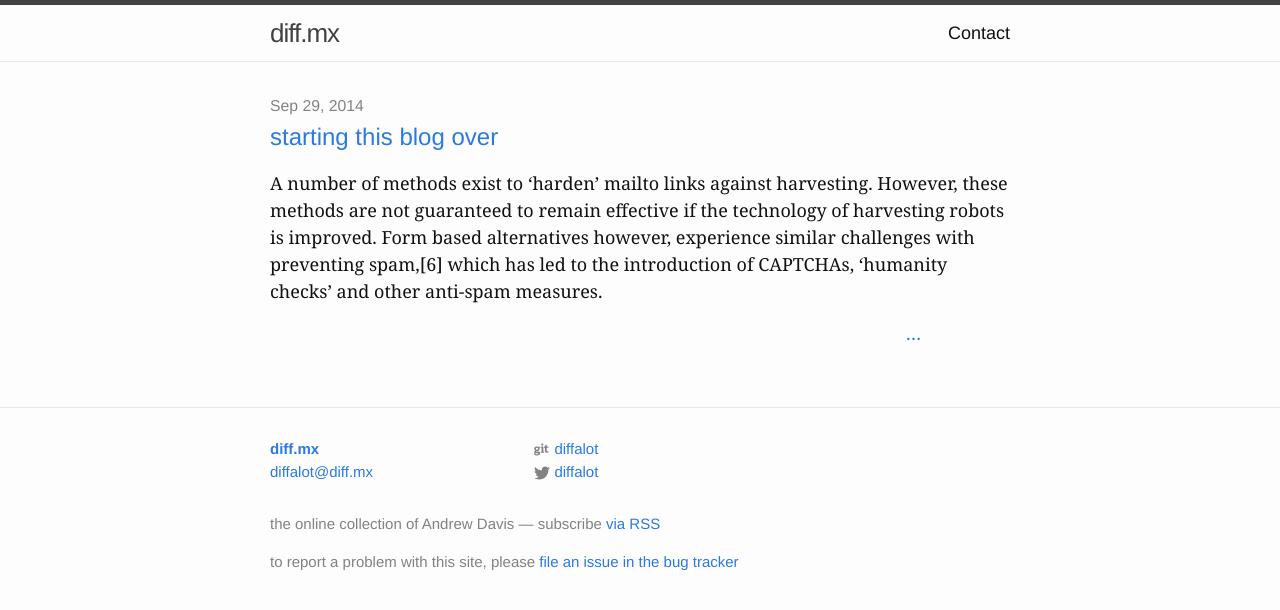
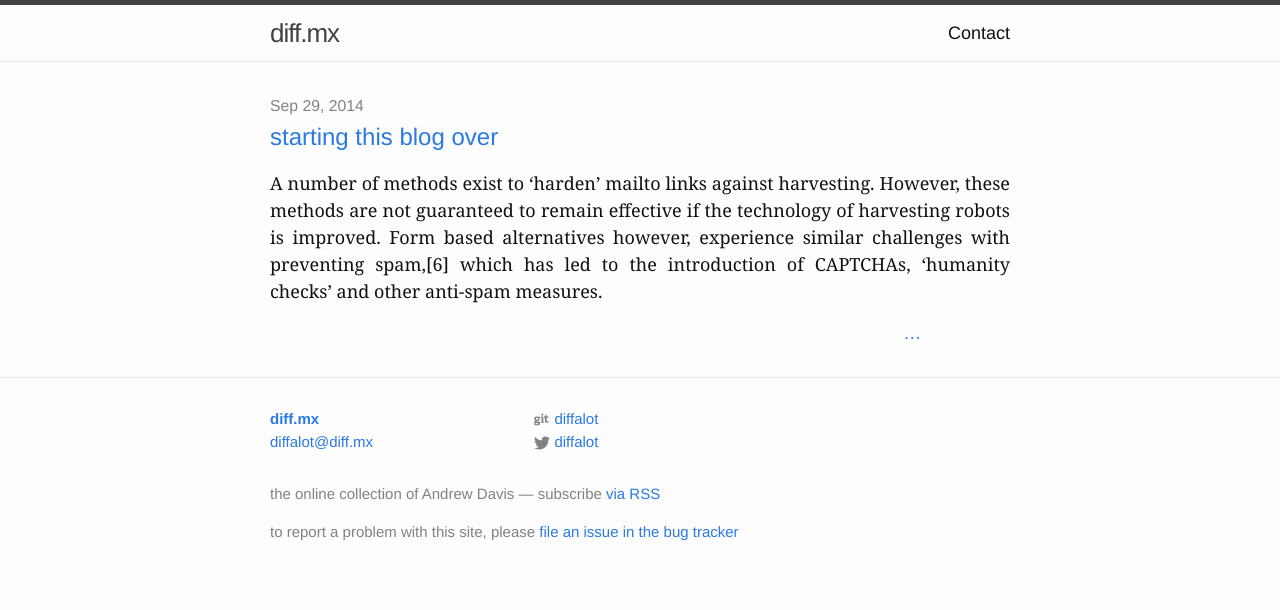
Before and after one commit to diffalot/diff.mx, a Jekyll site: the page built from index.html, in a window 1280 px wide. Shown: the top 610 px of the page. Built offline with Jekyll 4.4.1, drawn with Linux system fonts in a browser that asks for light colours.

Commit message:
justify paragraphs

```diff
--- a/_sass/_layout.scss
+++ b/_sass/_layout.scss
@@ -178,13 +178,14 @@
 
         > p {
           font-family: Georgia, "Times New Roman", serif;
+          text-align: justify;
         }
 
     }
 }
 
 .post-ellipsis {
-	text-align: right;
+	float: right;
 	margin-right: 12%;
 }
 
@@ -246,5 +247,6 @@
 
     > p {
         font-family: Georgia, "Times New Roman", serif;
+	text-align: justify;
     }
 }
--- a/index.html
+++ b/index.html
@@ -15,7 +15,7 @@
 
 	{{ post.excerpt }}
 
-	<p class="post-ellipsis"><a href="{{ post.url | prepend: site.baseurl }}">&#8230</a></p>
+	<span class="post-ellipsis"><a href="{{ post.url | prepend: site.baseurl }}">&#8230</a></span>
       </li>
     {% endfor %}
   </ul>
```
